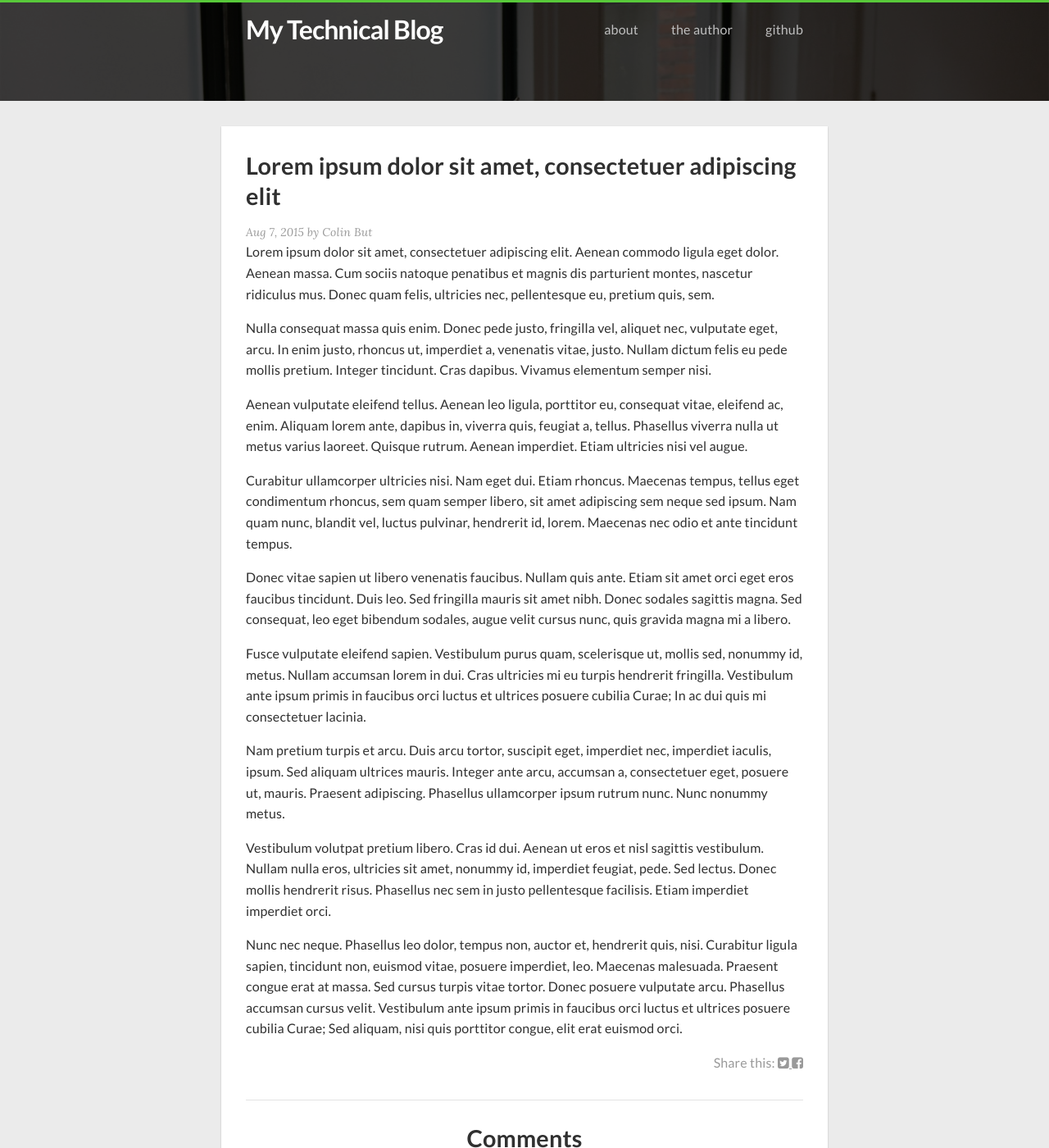
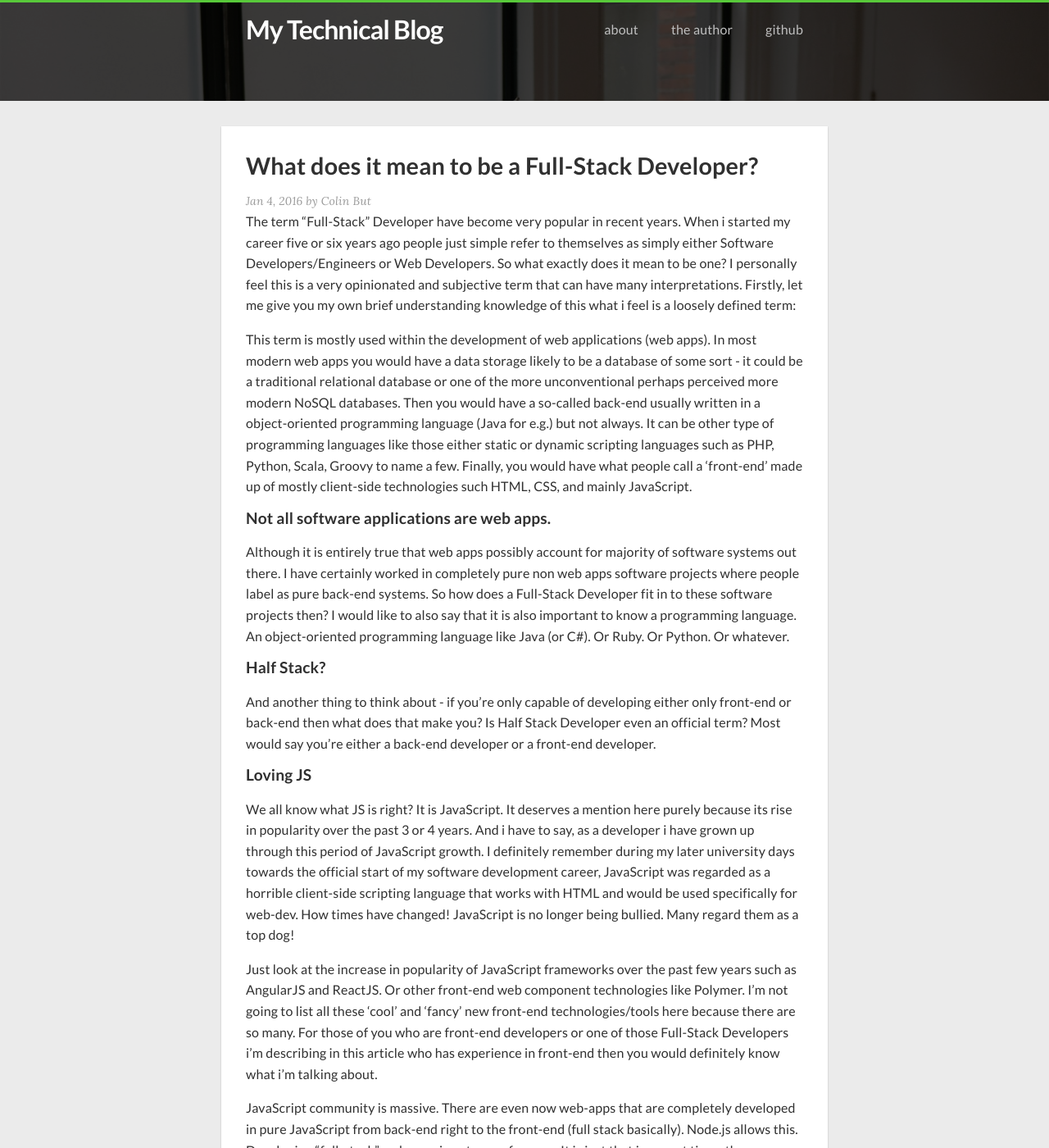
Before and after one commit to colinbut/blog-tech, a Jekyll site: the page built from _posts/2015-08-07-lorem-ipsum-dolor.markdown, in a window 1280 px wide and 1400 px high. Shown: the whole window at 82% size. Built offline with Jekyll 4.4.1, drawn with Linux system fonts in a browser that asks for light colours; nearby versions of some CDN libraries; comment, search, counter and statistics services are not loaded; some of the changed text lies outside the part shown.

Commit message:
New post back from last year

```diff
--- a/_posts/2015-08-07-lorem-ipsum-dolor.markdown
+++ b/_posts/2015-08-07-lorem-ipsum-dolor.markdown
@@ -1,25 +1,32 @@
 ---
 layout: post
-title:  "Lorem ipsum dolor sit amet, consectetuer adipiscing elit"
-date:   2015-08-07 03:00:08
+title:  "What does it mean to be a Full-Stack Developer?"
+date:   2016-01-04 03:00:08
 categories: Lorem
 comments: true
 ---
 
-Lorem ipsum dolor sit amet, consectetuer adipiscing elit. Aenean commodo ligula eget dolor. Aenean massa. Cum sociis natoque penatibus et magnis dis parturient montes, nascetur ridiculus mus. Donec quam felis, ultricies nec, pellentesque eu, pretium quis, sem.
+The term "Full-Stack" Developer have become very popular in recent years. When i started my career five or six years ago people just simple refer to themselves as simply either Software Developers/Engineers or Web Developers. So what exactly does it mean to be one? I personally feel this is a very opinionated and subjective term that can have many interpretations. Firstly, let me give you my own brief understanding knowledge of this what i feel is a loosely defined term:
 
-Nulla consequat massa quis enim. Donec pede justo, fringilla vel, aliquet nec, vulputate eget, arcu. In enim justo, rhoncus ut, imperdiet a, venenatis vitae, justo. Nullam dictum felis eu pede mollis pretium. Integer tincidunt. Cras dapibus. Vivamus elementum semper nisi.
+This term is mostly used within the development of web applications (web apps). In most modern web apps you would have a data storage likely to be a database of some sort - it could be a traditional relational database or one of the more unconventional perhaps perceived more modern NoSQL databases. Then you would have a so-called back-end usually written in a object-oriented programming language (Java for e.g.) but not always. It can be other type of programming languages like those either static or dynamic scripting languages such as PHP, Python, Scala, Groovy to name a few. Finally, you would have what people call a 'front-end' made up of mostly client-side technologies such HTML, CSS, and mainly JavaScript.
 
-Aenean vulputate eleifend tellus. Aenean leo ligula, porttitor eu, consequat vitae, eleifend ac, enim. Aliquam lorem ante, dapibus in, viverra quis, feugiat a, tellus. Phasellus viverra nulla ut metus varius laoreet. Quisque rutrum. Aenean imperdiet. Etiam ultricies nisi vel augue.
+#### Not all software applications are web apps.
+Although it is entirely true that web apps possibly account for majority of software systems out there. I have certainly worked in completely pure non web apps software projects where people label as pure back-end systems. So how does a Full-Stack Developer fit in to these software projects then? I would like to also say that it is also important to know a programming language. An object-oriented programming language like Java (or C#). Or Ruby. Or Python. Or whatever.
 
-Curabitur ullamcorper ultricies nisi. Nam eget dui. Etiam rhoncus. Maecenas tempus, tellus eget condimentum rhoncus, sem quam semper libero, sit amet adipiscing sem neque sed ipsum. Nam quam nunc, blandit vel, luctus pulvinar, hendrerit id, lorem. Maecenas nec odio et ante tincidunt tempus.
+#### Half Stack?
+And another thing to think about - if you're only capable of developing either only front-end or back-end then what does that make you? Is Half Stack Developer even an official term? Most would say you're either a back-end developer or a front-end developer.
 
-Donec vitae sapien ut libero venenatis faucibus. Nullam quis ante. Etiam sit amet orci eget eros faucibus tincidunt. Duis leo. Sed fringilla mauris sit amet nibh. Donec sodales sagittis magna. Sed consequat, leo eget bibendum sodales, augue velit cursus nunc, quis gravida magna mi a libero.
+#### Loving JS
+We all know what JS is right? It is JavaScript. It deserves a mention here purely because its rise in popularity over the past 3 or 4 years. And i have to say, as a developer i have grown up through this period of JavaScript growth. I definitely remember during my later university days towards the official start of my software development career, JavaScript was regarded as a horrible client-side scripting language that works with HTML and would be used specifically for web-dev. How times have changed! JavaScript is no longer being bullied. Many regard them as a top dog!
 
-Fusce vulputate eleifend sapien. Vestibulum purus quam, scelerisque ut, mollis sed, nonummy id, metus. Nullam accumsan lorem in dui. Cras ultricies mi eu turpis hendrerit fringilla. Vestibulum ante ipsum primis in faucibus orci luctus et ultrices posuere cubilia Curae; In ac dui quis mi consectetuer lacinia.
+Just look at the increase in popularity of JavaScript frameworks over the past few years such as AngularJS and ReactJS. Or other front-end web component technologies like Polymer. I'm not going to list all these 'cool' and 'fancy' new front-end technologies/tools here because there are so many. For those of you who are front-end developers or one of those Full-Stack Developers i'm describing in this article who has experience in front-end then you would definitely know what i'm talking about.
 
-Nam pretium turpis et arcu. Duis arcu tortor, suscipit eget, imperdiet nec, imperdiet iaculis, ipsum. Sed aliquam ultrices mauris. Integer ante arcu, accumsan a, consectetuer eget, posuere ut, mauris. Praesent adipiscing. Phasellus ullamcorper ipsum rutrum nunc. Nunc nonummy metus.
+JavaScript community is massive. There are even now web-apps that are completely developed in pure JavaScript from back-end right to the front-end (full stack basically). Node.js allows this. Developing "full-stack" web apps is not new of course. It is just that in recent times there are much more appreciation for it.
 
-Vestibulum volutpat pretium libero. Cras id dui. Aenean ut eros et nisl sagittis vestibulum. Nullam nulla eros, ultricies sit amet, nonummy id, imperdiet feugiat, pede. Sed lectus. Donec mollis hendrerit risus. Phasellus nec sem in justo pellentesque facilisis. Etiam imperdiet imperdiet orci.
+#### Jack of All Trades
+My observation from my own experience is "Full-Stack" Developers are basically the 'Jack of all Trades' developer. A master of none then? Perhaps. But is this a good or a bad thing? It "depends" and l'll let you decide on this one. Job prospects/opportunities then? Again, it "depends". You're a generalist not a specialist.
 
-Nunc nec neque. Phasellus leo dolor, tempus non, auctor et, hendrerit quis, nisi. Curabitur ligula sapien, tincidunt non, euismod vitae, posuere imperdiet, leo. Maecenas malesuada. Praesent congue erat at massa. Sed cursus turpis vitae tortor. Donec posuere vulputate arcu. Phasellus accumsan cursus velit. Vestibulum ante ipsum primis in faucibus orci luctus et ultrices posuere cubilia Curae; Sed aliquam, nisi quis porttitor congue, elit erat euismod orci.
+#### Summary
+Full-Stack developers are really such people. Many companies are employing them. Companies are listing them as job titles on career websites. My advice for wanting to be a Full-Stack Developer is that you need to be comfortable with a lot of different types of technologies. To conclude, i'll leave with this quote (one of my personal favorite quotes of all times):
+
+"Jack of all trades but Master of none!"
```
Also changed, not shown: _posts/2015-08-04-far-far-away.markdown (deleted, +0 -28 lines), _posts/2016-04-21-tdd-test-focus.markdown (added, +35 -0 lines).
